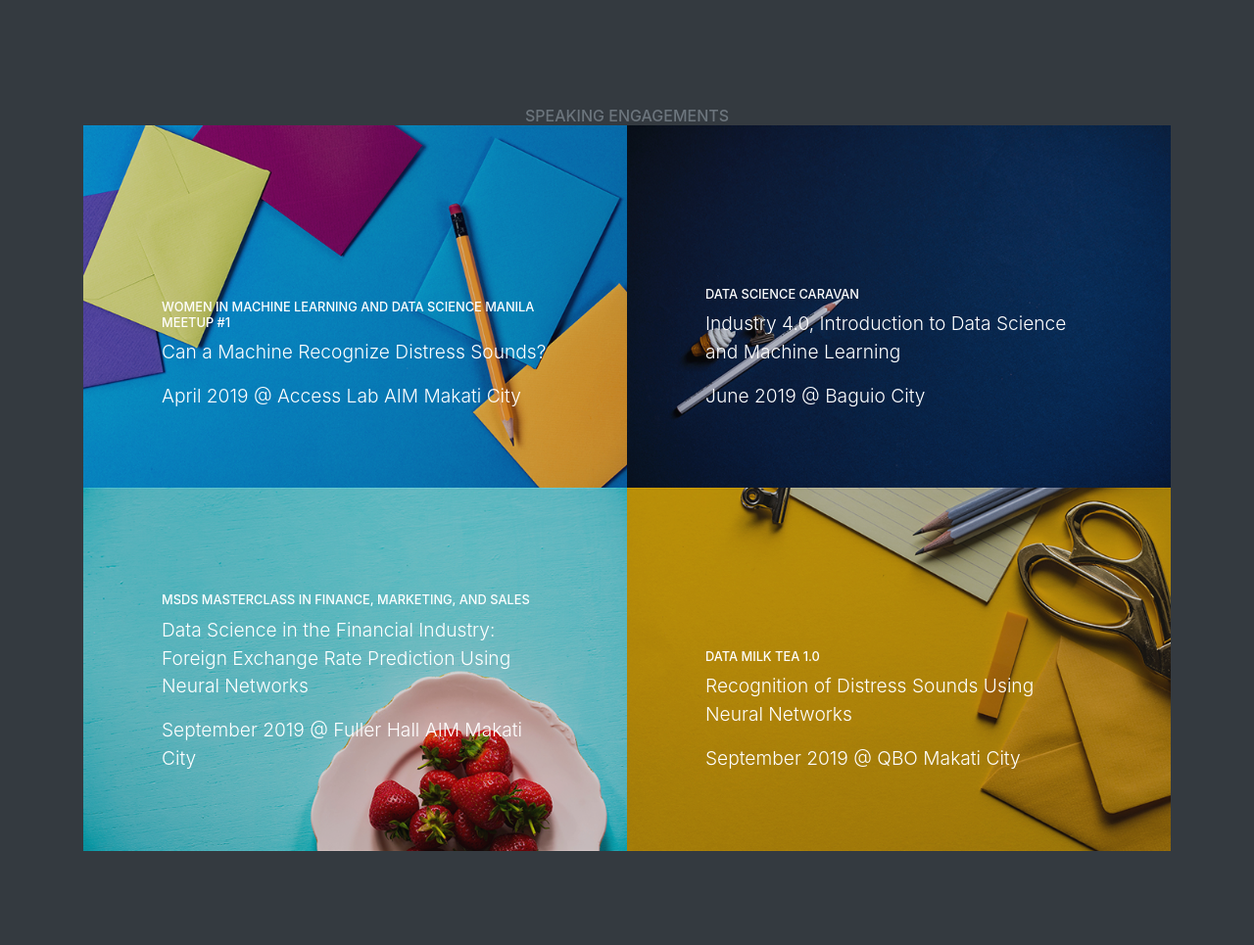
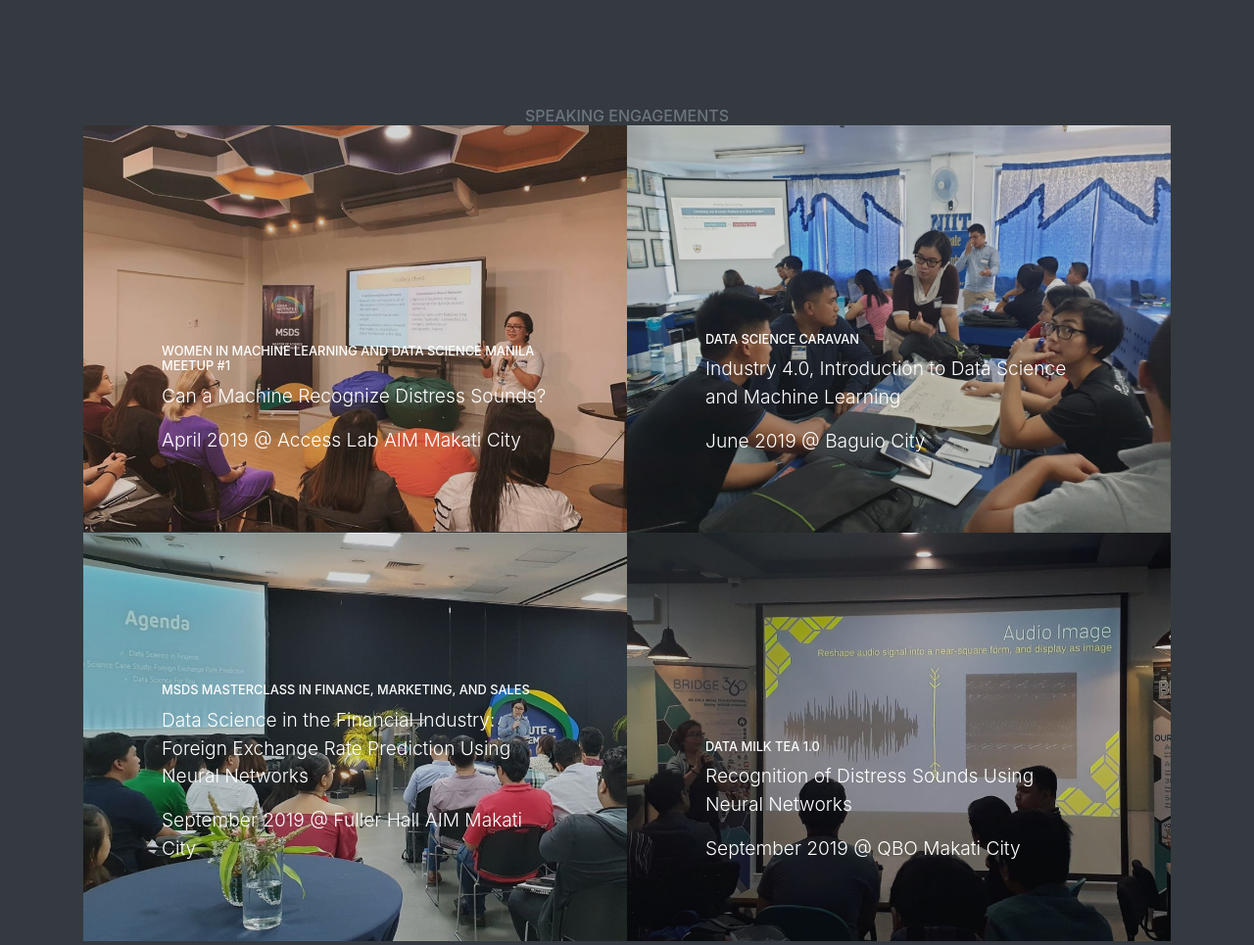
Before and after one commit to patriciamanasan/patmanasan.github.io, a website with bundled scripts: page index.html in a window 1280 px wide. Shown: the part 2200-3165 px from the top of the page at 98% size. Built offline with nearby package versions, Linux system fonts and the light colour scheme.

Commit message:
update index files, add photos

```diff
--- a/index.html
+++ b/index.html
@@ -240,7 +240,7 @@
 				<p class="mb-0">April 2019 @ Access Lab AIM Makati City</p>
               </span>
             </span>
-            <img class="img-fluid" src="img/portfolio-1.jpg" alt="">
+            <img class="img-fluid" src="img/wimlds1.jpg" alt="">
           </a>
         </div>
         <div class="col-lg-6">
@@ -252,7 +252,7 @@
 				<p class="mb-0">June 2019 @ Baguio City</p>
               </span>
             </span>
-            <img class="img-fluid" src="img/portfolio-2.jpg" alt="">
+            <img class="img-fluid" src="img/dscaravan1.jpg" alt="">
           </a>
         </div>
         <div class="col-lg-6">
@@ -264,7 +264,7 @@
 				<p class="mb-0">September 2019 @ Fuller Hall AIM Makati City</p>
               </span>
             </span>
-            <img class="img-fluid" src="img/portfolio-3.jpg" alt="">
+            <img class="img-fluid" src="img/masterclass1.jpg" alt="">
           </a>
         </div>
         <div class="col-lg-6">
@@ -276,7 +276,7 @@
 				<p class="mb-0">September 2019 @ QBO Makati City</p>
               </span>
             </span>
-            <img class="img-fluid" src="img/portfolio-4.jpg" alt="">
+            <img class="img-fluid" src="img/datamilktea1.jpg" alt="">
           </a>
         </div>
       </div>
```
Also changed, not shown: img/datamilktea1.jpg (added), img/dscaravan1.jpg (added), img/masterclass1.jpg (added), img/wimlds1.jpg (added).
